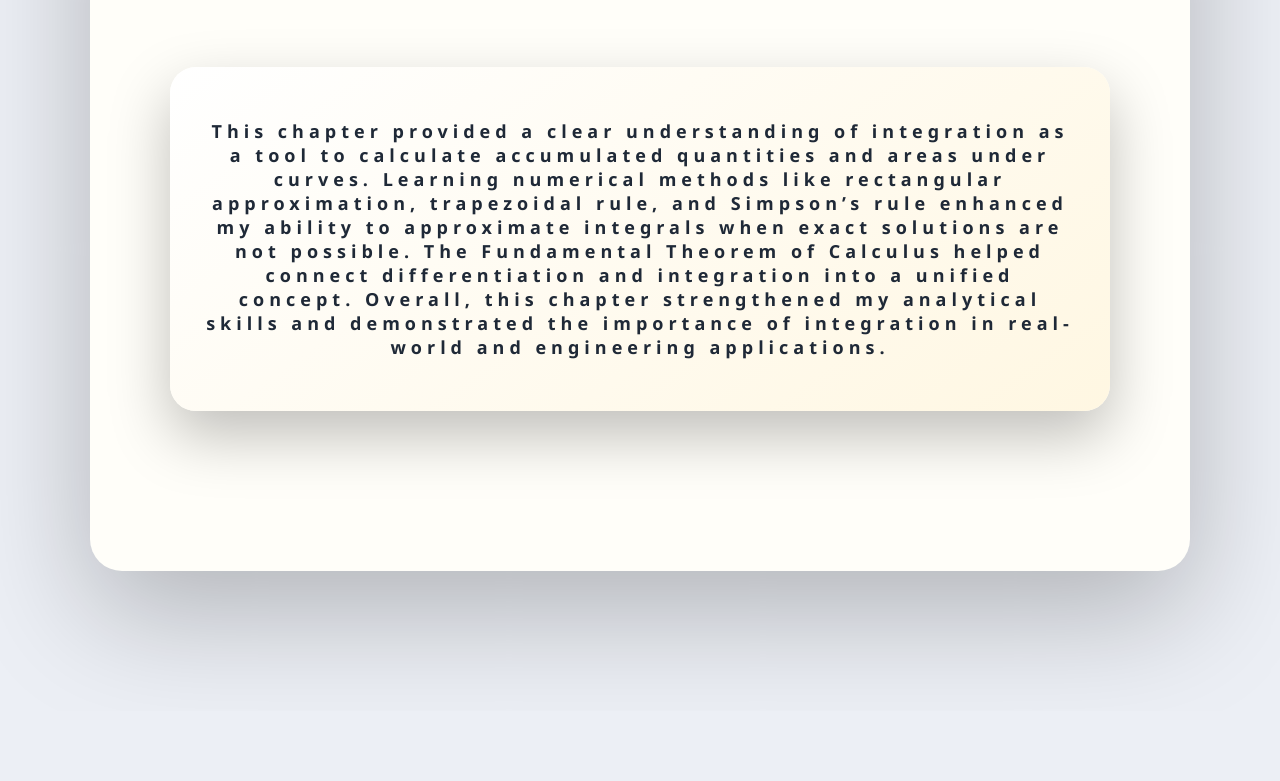
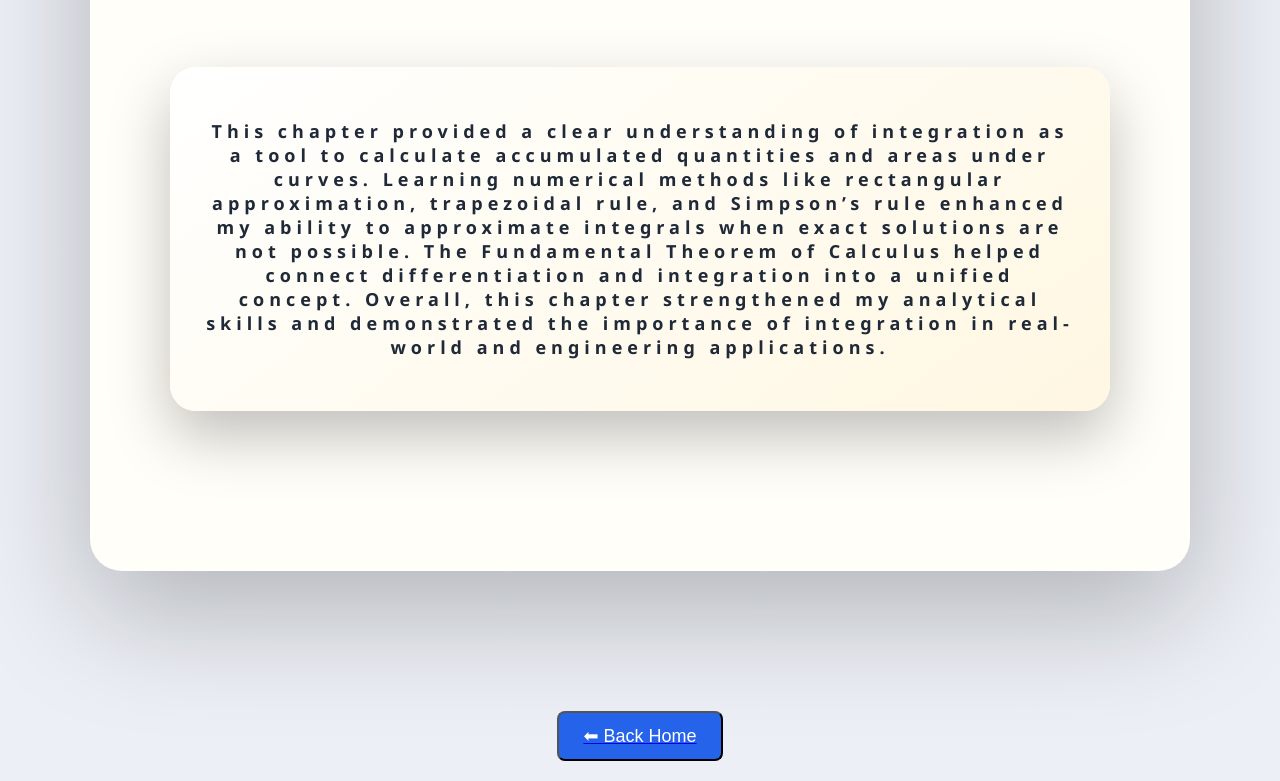
Before and after one commit to animeman0001111-cloud/applications-of-integral, a plain HTML site: page index.html in a window 1280 px wide. Shown: the part 1276-2057 px from the top of the page. Before the commit the page ends 1987 px from the top, so only its background shows below. Drawn offline with Linux system fonts and the light colour scheme.

Commit message:
Update index.html

```diff
--- a/index.html
+++ b/index.html
@@ -159,6 +159,23 @@
 .green{border-left:7px solid var(--accent3)}
 .yellow{border-left:7px solid var(--accent4)}
 .red{border-left:7px solid #ef4444}
+  /* ===== BACK TO HOME ===== */
+  .center-btn {
+  display: block;              /* required for margin auto */
+  width: fit-content;
+  margin: 20px auto;           /* centers horizontally */
+  text-decoration: none;
+  padding: 12px 24px;
+  background-color: #2563eb;
+  color: white;
+  font-size: 18px;
+  border-radius: 8px;
+}
+
+.center-btn:hover {
+  background-color: #1e40af;
+}
+
 </style>
 </head>
 
@@ -202,6 +219,7 @@
  integration into a unified concept. Overall, this chapter strengthened my analytical skills and demonstrated the importance of integration
  in real-world and engineering applications.<p></div>
  </section>
+  <a href="https://homepage-seven-sepia-99.vercel.app/"><button class="center-btn">⬅ Back Home</button></a>
 
 <script>
 /* ===== SCROLL REVEAL ===== */
```
